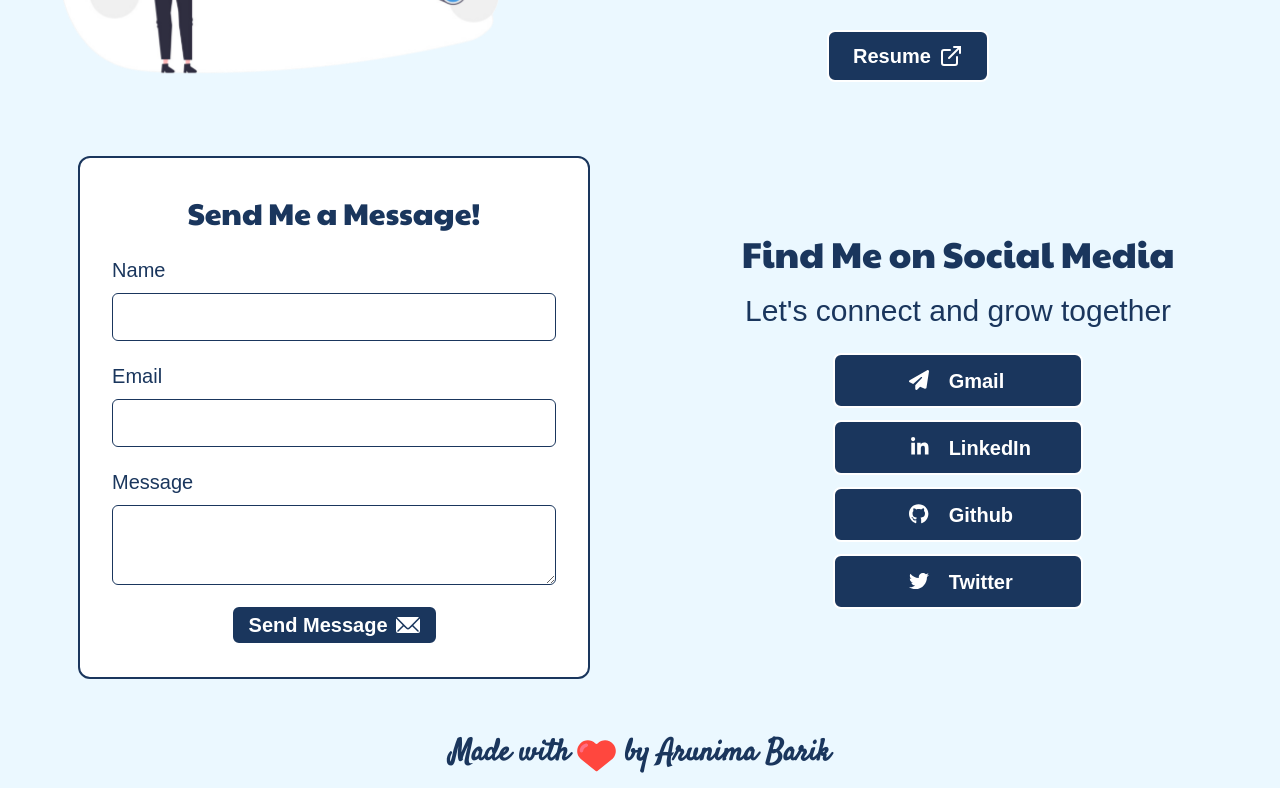
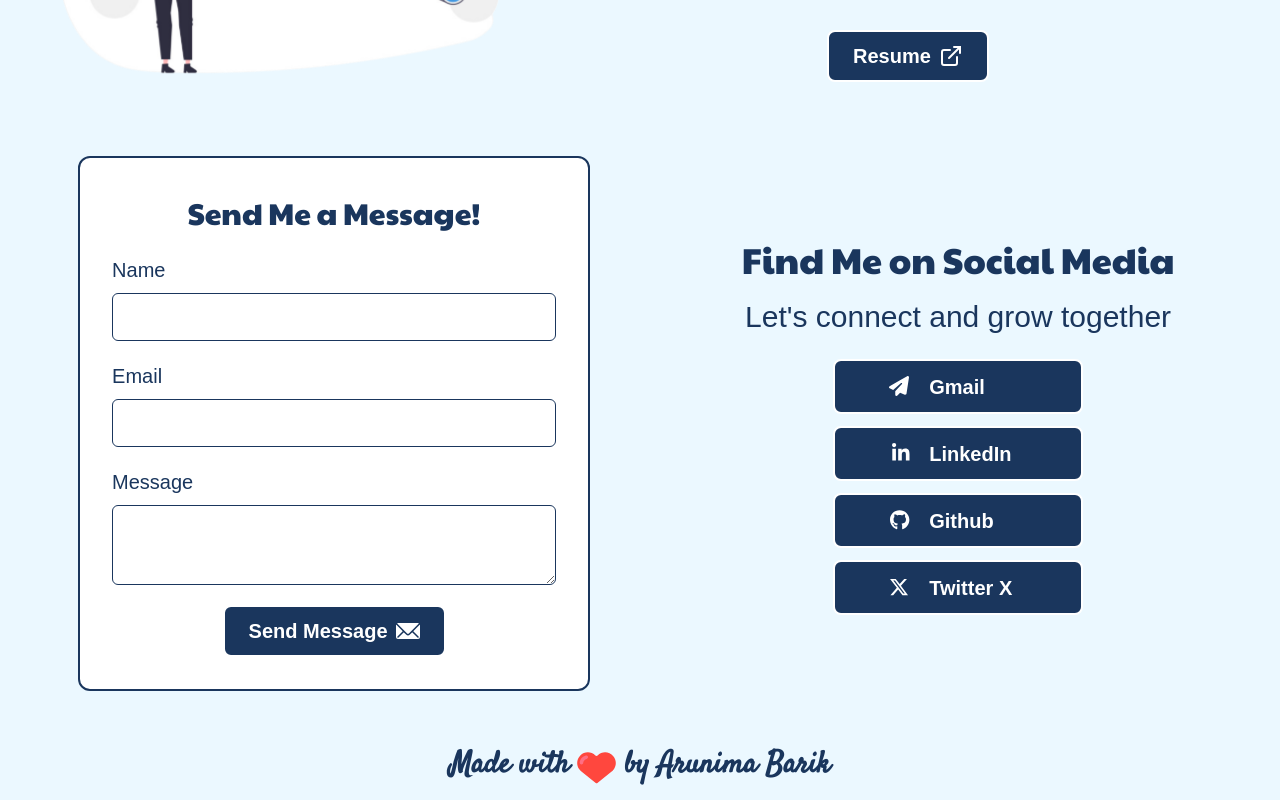
Before and after one commit to DISHANT1010/Dishant-portfolio, a React (Create React App) app: page /contactme in a window 1280 px wide. Shown: the part 383-1183 px from the top of the page. Built offline with nearby package versions, Linux system fonts and the light colour scheme.

Commit message:
New resume added

```diff
--- a/src/components/Contact.js
+++ b/src/components/Contact.js
@@ -3,7 +3,7 @@ import { Box, Text, Link, Button, Stack, VStack, HStack, FormControl,
 import React, { useState } from 'react';
 import { EmailIcon } from '@chakra-ui/icons'
 import { FontAwesomeIcon } from '@fortawesome/react-fontawesome'
-import { faGithub, faLinkedinIn, faTwitter } from '@fortawesome/free-brands-svg-icons'
+import { faGithub, faLinkedinIn, faTwitter, faXTwitter } from '@fortawesome/free-brands-svg-icons'
 import { faPaperPlane } from '@fortawesome/free-solid-svg-icons'
 import emailjs from '@emailjs/browser';
 
@@ -110,7 +110,7 @@ const ContactForm = () => {
               <FormErrorMessage>{errors.message}</FormErrorMessage>
             </FormControl>
 
-            <Button type="submit" bg="blue.900" border="2px" borderRadius="lg" _hover={{ bg: "transparent", borderColor: "blue.900", textColor: "blue.900" }} fontFamily="workSans" fontSize={["lg", "lg", "xl"]} textColor="white">
+            <Button p={[3, 3, 5, 6]} type="submit" bg="blue.900" border="2px" borderRadius="lg" _hover={{ bg: "transparent", borderColor: "blue.900", textColor: "blue.900" }} fontFamily="workSans" fontSize={["lg", "lg", "xl"]} textColor="white">
               <HStack>
                 <Text>Send Message</Text>
                 <EmailIcon w={6} h={6} />
@@ -139,10 +139,10 @@ const SocialMedia = ({ props }) => {
         <Link href="mailto:arunimabarik75@gmail.com" isExternal>
           <Button h={["50px", "50px", "55px"]} w="250px" bg="blue.900" border="2px" borderRadius="lg" _hover={{ bg: "transparent", borderColor: "blue.900", textColor: "blue.900" }} fontFamily="workSans" fontSize={["lg", "lg", "xl"]} textColor="white">
             <HStack w="100%" spacing={5}>
-              <Box w="40%" align="right">
+              <Box w="30%" align="right">
                 <FontAwesomeIcon icon={faPaperPlane} />
               </Box>
-              <Text w="60%" align="left">Gmail</Text>
+              <Text w="70%" align="left">Gmail</Text>
             </HStack>
           </Button>
         </Link>
@@ -150,10 +150,10 @@ const SocialMedia = ({ props }) => {
         <Link href="https://www.linkedin.com/in/arunima-barik/" isExternal>
           <Button h={["50px", "50px", "55px"]} w="250px" bg="blue.900" border="2px" borderRadius="lg" _hover={{ bg: "transparent", borderColor: "blue.900", textColor: "blue.900" }} fontFamily="workSans" fontSize={["lg", "lg", "xl"]} textColor="white">
             <HStack w="100%" spacing={5}>
-              <Box w="40%" align="right">
+              <Box w="30%" align="right">
                 <FontAwesomeIcon icon={faLinkedinIn} />
               </Box>
-              <Text w="60%" align="left">LinkedIn</Text>
+              <Text w="70%" align="left">LinkedIn</Text>
             </HStack>
           </Button>
         </Link>
@@ -161,21 +161,21 @@ const SocialMedia = ({ props }) => {
         <Link href="https://github.com/arunimabarik75/" isExternal>
           <Button h={["50px", "50px", "55px"]} w="250px" bg="blue.900" border="2px" borderRadius="lg" _hover={{ bg: "transparent", borderColor: "blue.900", textColor: "blue.900" }} fontFamily="workSans" fontSize={["lg", "lg", "xl"]} textColor="white">
             <HStack w="100%" spacing={5}>
-              <Box w="40%" align="right">
+              <Box w="30%" align="right">
                 <FontAwesomeIcon icon={faGithub} />
               </Box>
-              <Text w="60%" align="left">Github</Text>
+              <Text w="70%" align="left">Github</Text>
             </HStack>
           </Button>
         </Link>
 
-        <Link href="https://twitter.com/arunima_barik" isExternal>
+        <Link href="https://x.com/arunima_barik" isExternal>
           <Button h={["50px", "50px", "55px"]} w="250px" bg="blue.900" border="2px" borderRadius="lg" _hover={{ bg: "transparent", borderColor: "blue.900", textColor: "blue.900" }} fontFamily="workSans" fontSize={["lg", "lg", "xl"]} textColor="white">
             <HStack w="100%" spacing={5}>
-              <Box w="40%" align="right">
-                <FontAwesomeIcon icon={faTwitter} />
+              <Box w="30%" align="right">
+                <FontAwesomeIcon icon={faXTwitter} />
               </Box>
-              <Text w="60%" align="left">Twitter</Text>
+              <Text w="70%" align="left">Twitter X</Text>
             </HStack>
           </Button>
         </Link>
--- a/src/pages/ContactMe.js
+++ b/src/pages/ContactMe.js
@@ -5,6 +5,7 @@ import Contact from '../components/Contact'
 import Footer from '../components/Footer'
 import ScrollToTop from '../components/ScrollToTop'
 import contactme from '../static/images/contactme.png'
+import resume from '../static/documents/resume.pdf'
 import { ExternalLinkIcon } from '@chakra-ui/icons'
 
 const About = () => {
@@ -16,7 +17,7 @@ const About = () => {
             <Text mb={5} align="center" fontFamily="workSans" fontSize={["xl", "xl", "2xl", "3xl"]} color="blue.900">
                 Have a look at my resume. Feel free to reach out to me for any queries or suggestions
             </Text>
-            <Link href='https://drive.google.com/file/d/1U8PllaW8kW9PURHCj67gb7kD-GmlFlSz/view' isExternal>
+            <Link href={resume} download="Arunima Barik (Resume)" target="_blank">
                 <Button p={[3, 3, 5, 6]} bg="blue.900" border="2px" borderRadius="lg" _hover={{ bg: "transparent", borderColor: "blue.900", textColor: "blue.900" }} fontFamily="workSans" fontSize={["lg", "lg", "xl"]} textColor="white">
                     <HStack spacing={2}>
                         <Text>Resume</Text>
```
Also changed, not shown: 1 other file (tests, documents, lock files or other folders).
